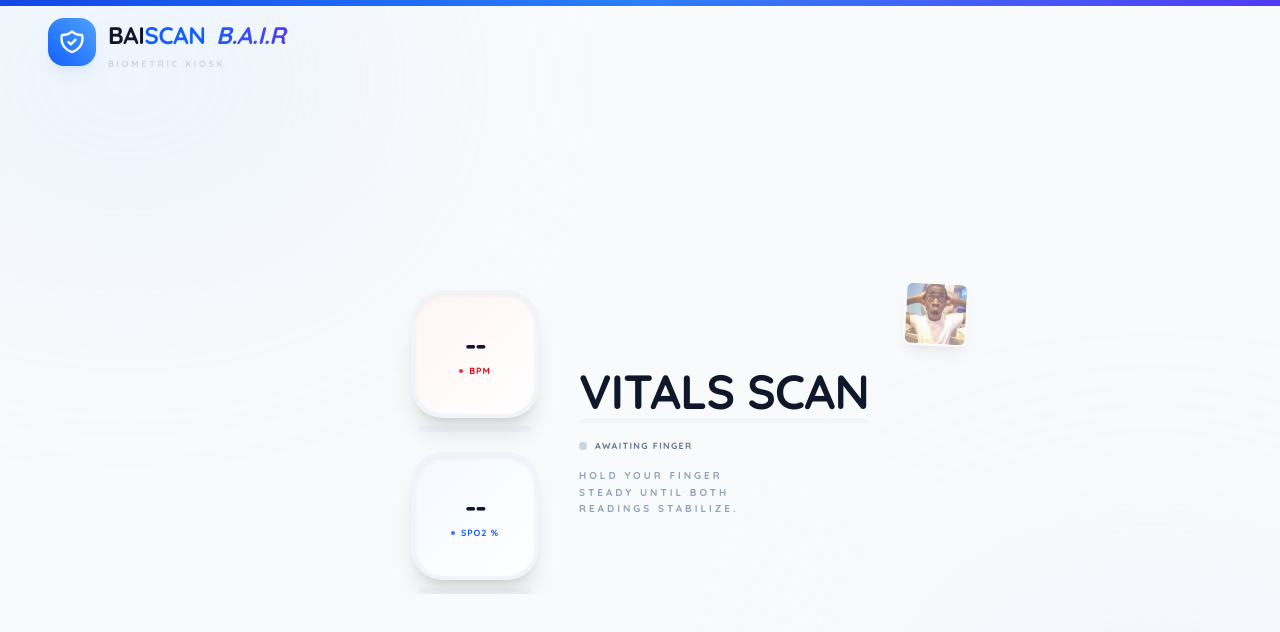
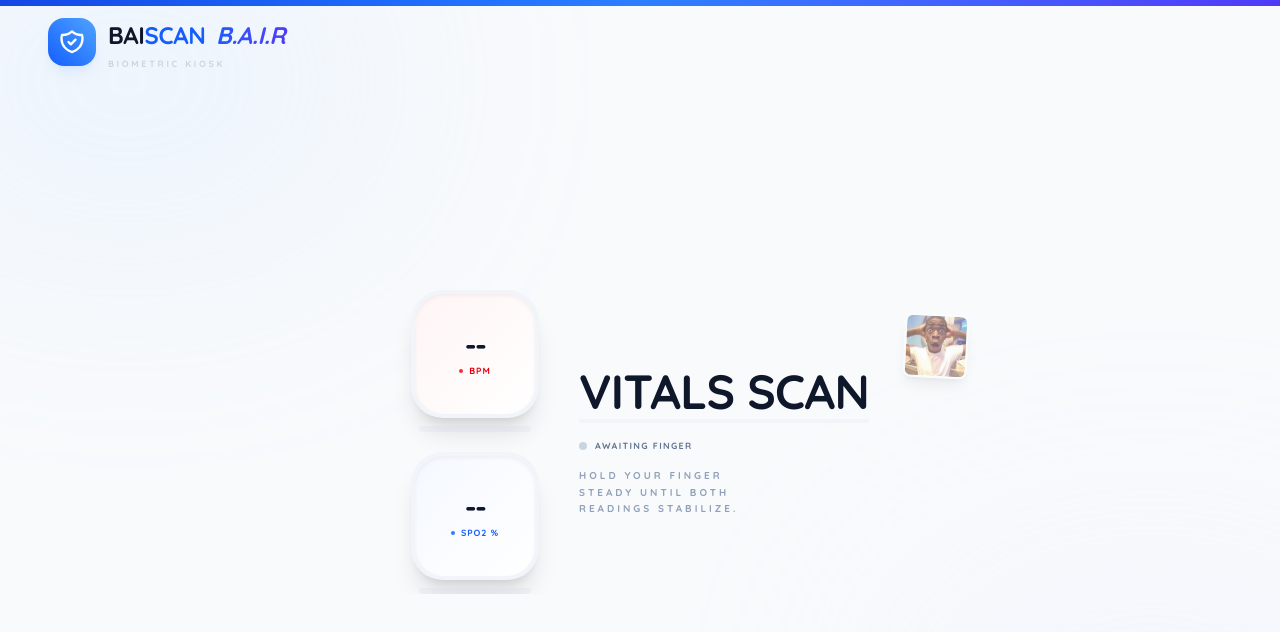
Before and after one commit to heisenperr/baiscan-biometric-kiosk, a Next.js app in the folder frontend-service/: page /max30102/vitals in a window 1280 px wide. Shown: the top 632 px of the page. Built offline with nearby package versions, Linux system fonts and the light colour scheme; no server answers.

Commit message:
style(ui): adjust meme image position for header clearance

```diff
--- a/frontend-service/src/components/HeightDisplay.tsx
+++ b/frontend-service/src/components/HeightDisplay.tsx
@@ -44,7 +44,8 @@ export default function HeightDisplay({ isActive, onNext }: HeightDisplayProps)
   return (
     <div className="flex flex-col items-center animate-in fade-in zoom-in duration-700 w-full max-w-2xl mx-auto overflow-hidden relative">
       {/* Meme Image in Right Top */}
-      <div className="absolute top-0 right-0 p-2 z-20 pointer-events-none">
+      {/* Meme Image in Right Top - Adjusted Downward */}
+      <div className="absolute top-8 right-0 p-2 z-20 pointer-events-none">
         <Image
           src="/mindblown.jpg"
           alt="Mind Blown"
--- a/frontend-service/src/components/VitalsDisplay.tsx
+++ b/frontend-service/src/components/VitalsDisplay.tsx
@@ -167,7 +167,8 @@ export default function VitalsDisplay({ isActive, onBack }: VitalsDisplayProps)
   return (
     <div className="flex flex-col items-center animate-in fade-in zoom-in duration-700 w-full max-w-2xl mx-auto overflow-hidden relative">
       {/* Mind Blown Icon */}
-      <div className="absolute top-0 right-0 p-2 z-20 pointer-events-none">
+      {/* Meme Image in Right Top - Adjusted Downward */}
+      <div className="absolute top-8 right-0 p-2 z-20 pointer-events-none">
         <Image
           src="/mindblown.jpg"
           alt="Mind Blown"
--- a/frontend-service/src/components/WeightDisplay.tsx
+++ b/frontend-service/src/components/WeightDisplay.tsx
@@ -43,7 +43,8 @@ export default function WeightDisplay({ isActive, onNext }: WeightDisplayProps)
 
   return (
     <div className="flex flex-col items-center animate-in fade-in zoom-in duration-700 w-full max-w-2xl mx-auto overflow-hidden relative">
-      <div className="absolute top-0 right-0 p-2 z-20 pointer-events-none">
+      {/* Meme Image in Right Top - Adjusted Downward */}
+      <div className="absolute top-8 right-0 p-2 z-20 pointer-events-none">
         <Image
           src="/mindblown.jpg"
           alt="Mind Blown"
```
